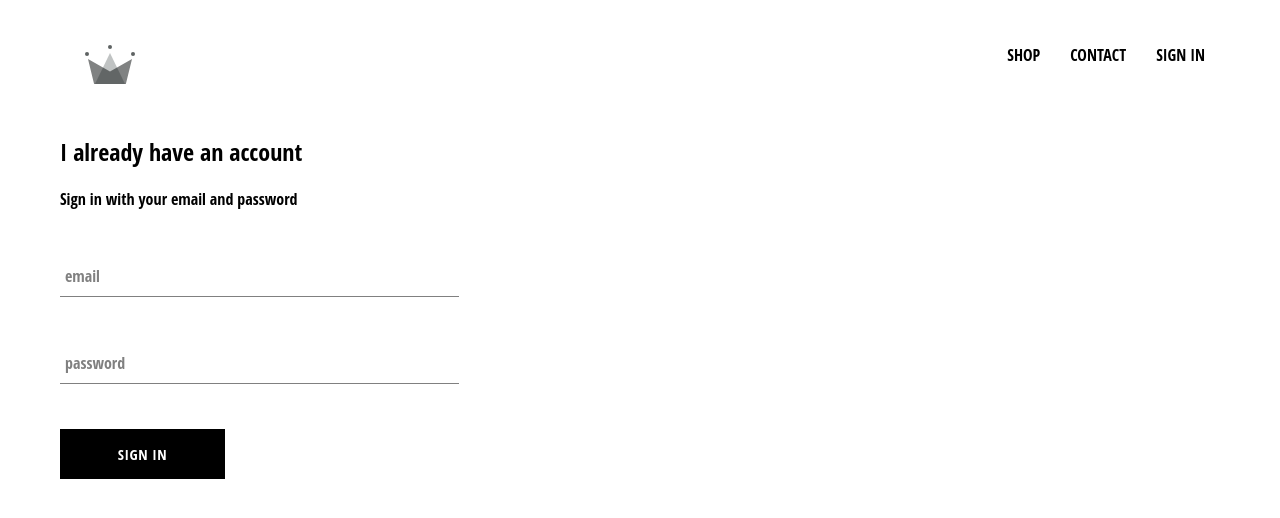
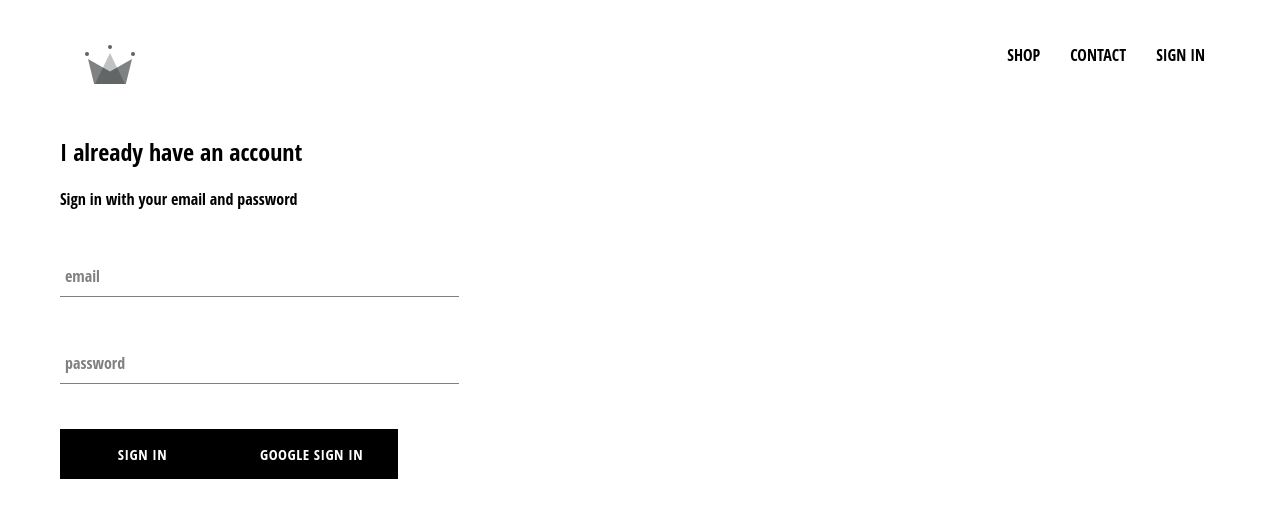
Before and after one commit to c0d3rJ/crwn-clothing, a React (Create React App) app: page /signin in a window 1280 px wide. Shown: the top 518 px of the page. Built offline with nearby package versions, Linux system fonts and the light colour scheme; no server answers; a web font is replaced by a local one.

Commit message:
v0.7 added firebase google auth 097

```diff
--- a/package.json
+++ b/package.json
@@ -6,6 +6,7 @@
     "@testing-library/jest-dom": "^5.11.4",
     "@testing-library/react": "^11.1.0",
     "@testing-library/user-event": "^12.1.10",
+    "firebase": "^9.5.0",
     "react": "^17.0.2",
     "react-dom": "^17.0.2",
     "react-router-dom": "5",
--- a/src/App.js
+++ b/src/App.js
@@ -2,6 +2,8 @@ import React from 'react';
 import {Route, Routes, Switch} from "react-router-dom";
 
 import './App.css';
+
+import {auth} from "./firebase/firebase.utils";
 
 import HomePage from "./pages/homepage/homepage.component";
 import ShopPage from "./pages/shop/shop.component";
--- a/src/components/sign-in/sign-in.component.jsx
+++ b/src/components/sign-in/sign-in.component.jsx
@@ -3,6 +3,8 @@
 import './sign-in.styles.scss'
  import FormInput from "../form-input/form-input.component";
 import CustomButton from "../custom-button/custom-button.component";
+
+import {signInWithGoogle} from "../../firebase/firebase.utils";
 
  class SignIn extends React.Component{
    constructor(props) {
@@ -51,6 +53,7 @@ import './sign-in.styles.scss'
              />
 
              <CustomButton type='submit'>Sign in</CustomButton>
+             <CustomButton onClick={signInWithGoogle}>Google Sign In</CustomButton>
            </form>
          </div>
        )
```
Also changed, not shown: 1 other file (tests, documents, lock files or other folders). Lines whose indentation alone changed are shown as unchanged.
